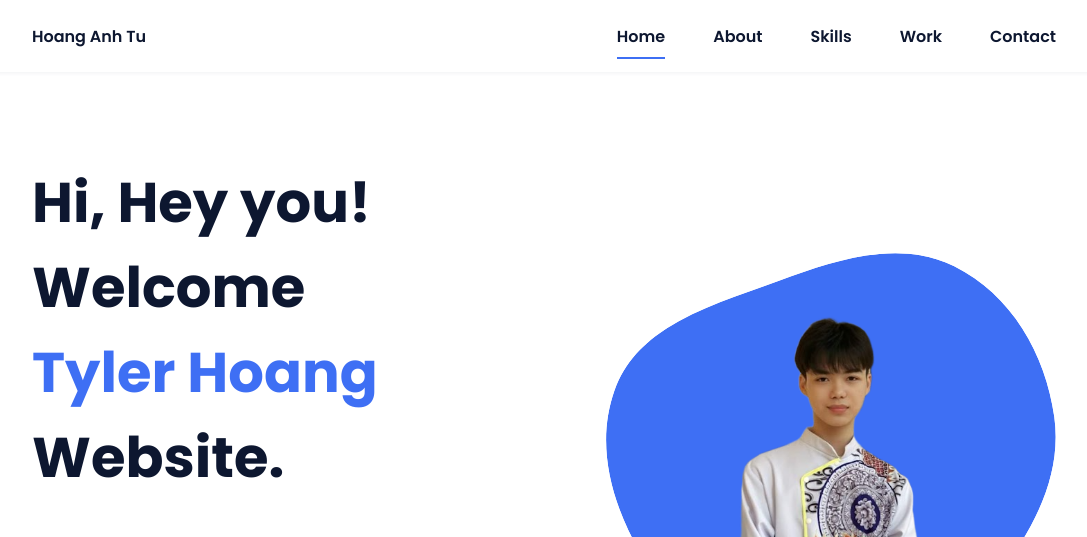
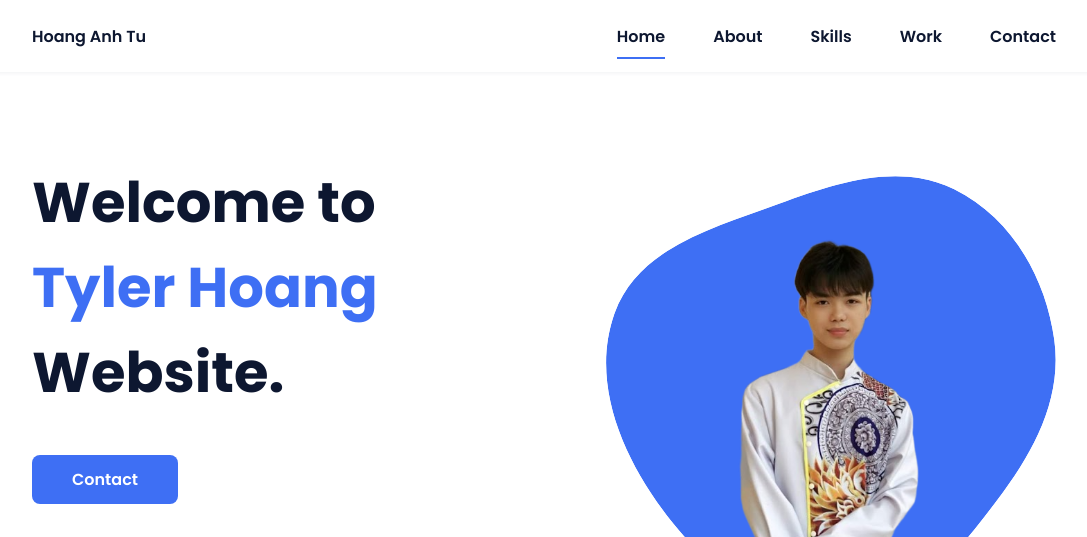
Before and after one commit to TylerUltra/TylerUltra.github.io, a plain HTML site: page index.html in a window 1280 px wide. Shown: the top 537 px of the page, without its empty margins (96-1183 px from the left). Drawn offline with nearby package versions, Linux system fonts and the light colour scheme.

Commit message:
Update index.html

```diff
--- a/index.html
+++ b/index.html
@@ -40,7 +40,7 @@
             <!--===== HOME =====-->
             <section class="home bd-grid" id="home">
                 <div class="home__data">
-                    <h1 class="home__title">Hi, Hey you!<br>Welcome <br><span class="home__title-color">Tyler Hoang</span><br> Website.</h1>
+                    <h1 class="home__title">Welcome to <br><span class="home__title-color">Tyler Hoang</span><br> Website.</h1>
 
                     <a href="#" class="button">Contact</a>
                 </div>
```
